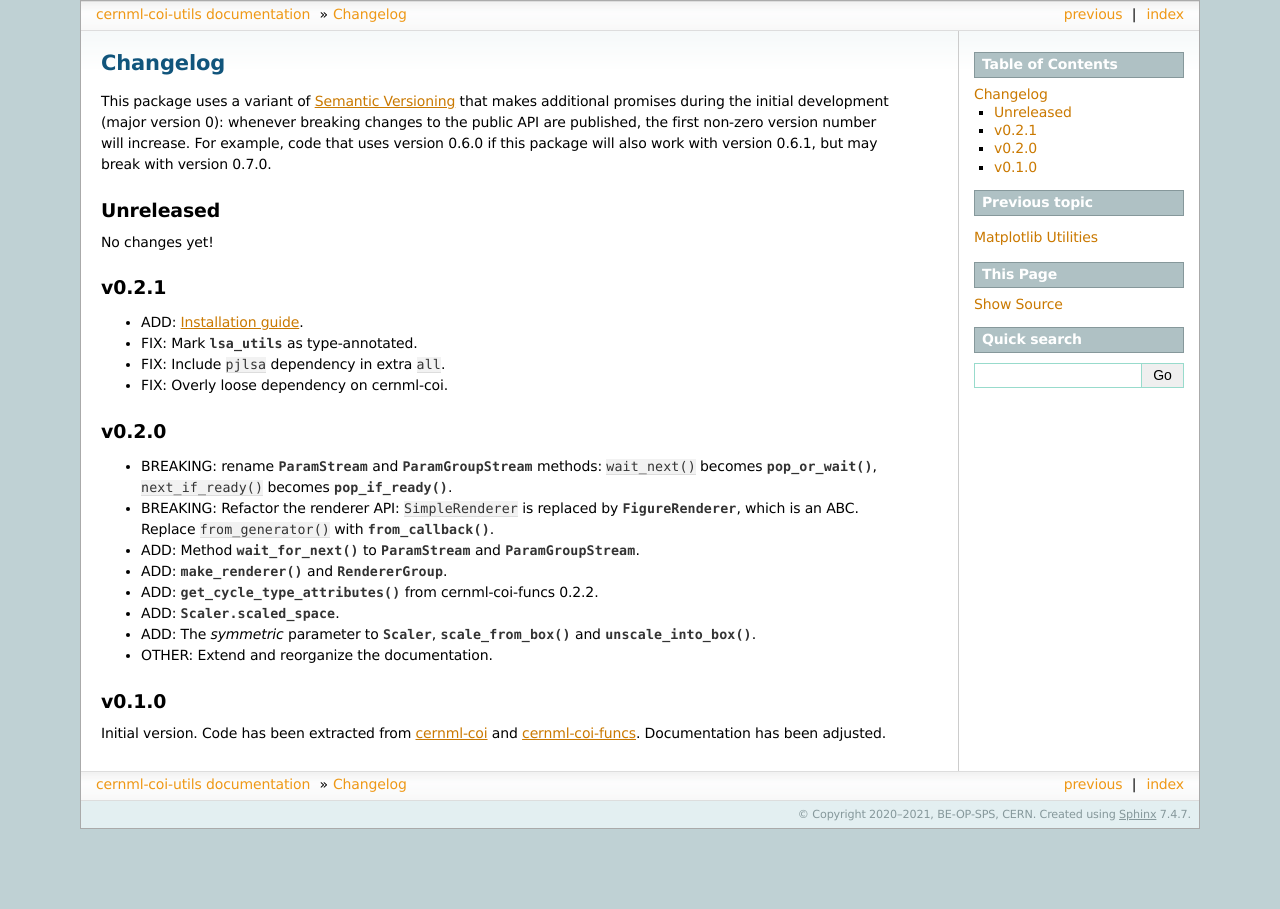
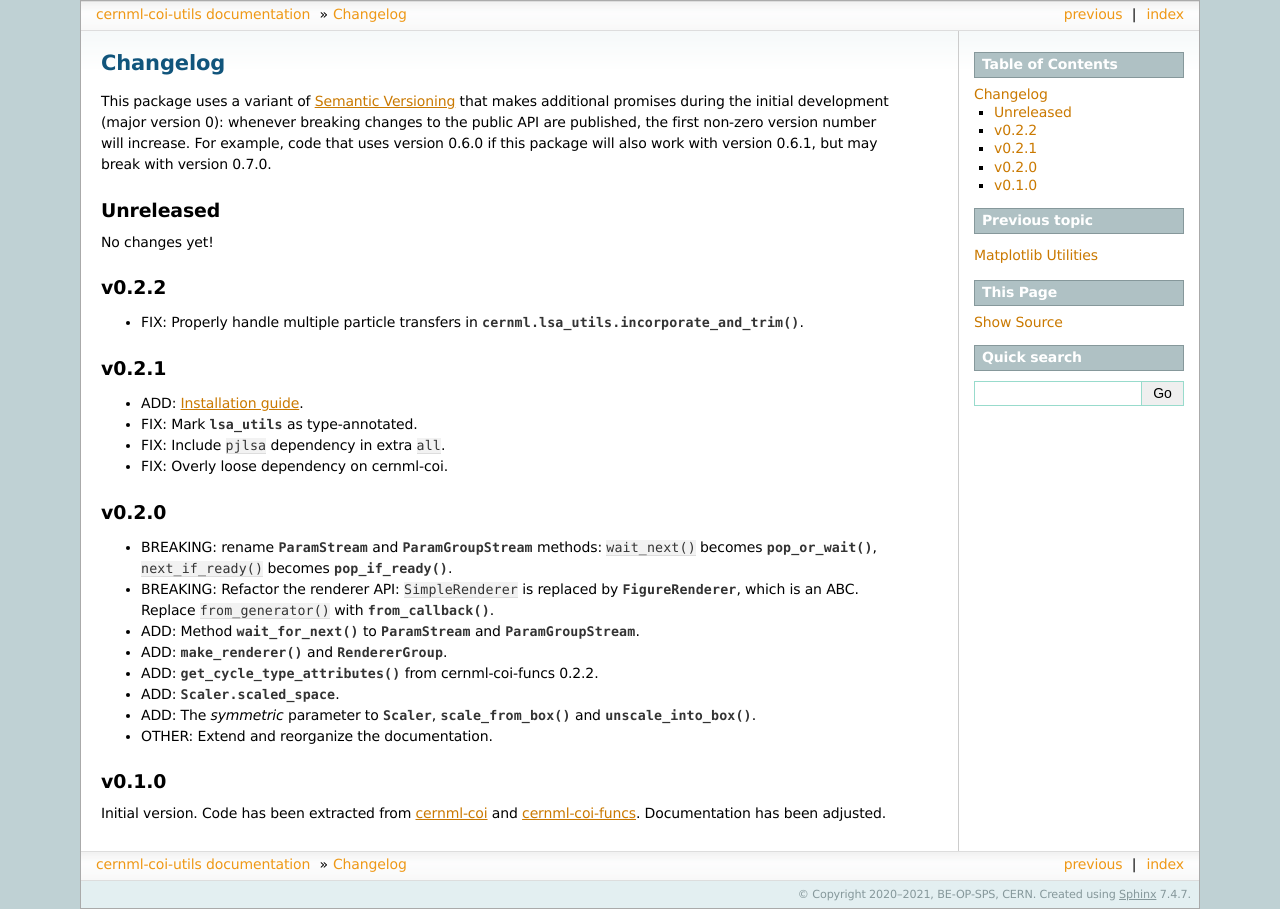
Before and after one commit to geoff-project/coi-utils, a Sphinx documentation site: the page built from docs/changelog.md, in a window 1280 px wide. Built offline with Sphinx 7.4.7, drawn with Linux system fonts in a browser that asks for light colours; the version number could not be read and is left out.

Commit message:
Add changelog entry.

```diff
--- a/docs/changelog.md
+++ b/docs/changelog.md
@@ -9,6 +9,11 @@ package will also work with version 0.6.1, but may break with version 0.7.0.
 ## Unreleased
 
 No changes yet!
+
+## v0.2.2
+
+- FIX: Properly handle multiple particle transfers in
+  {func}`cernml.lsa_utils.incorporate_and_trim()`.
 
 ## v0.2.1
 
```
